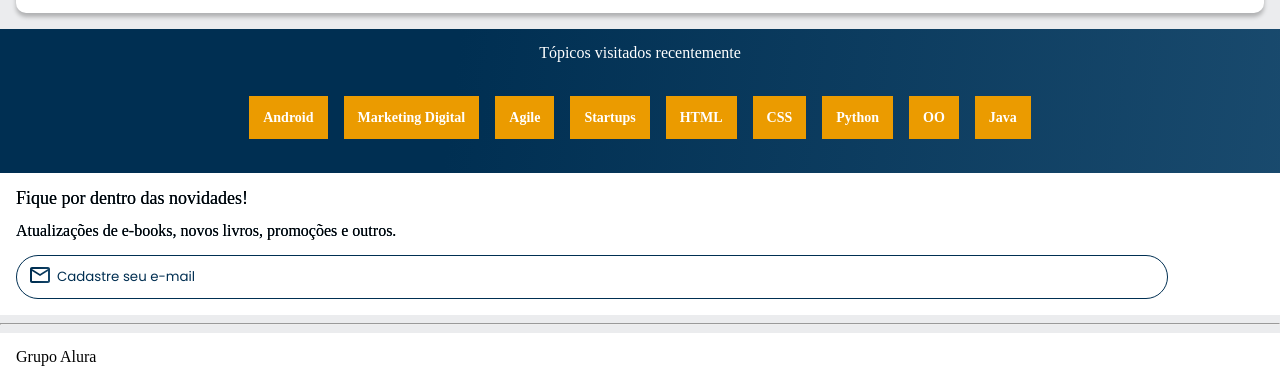
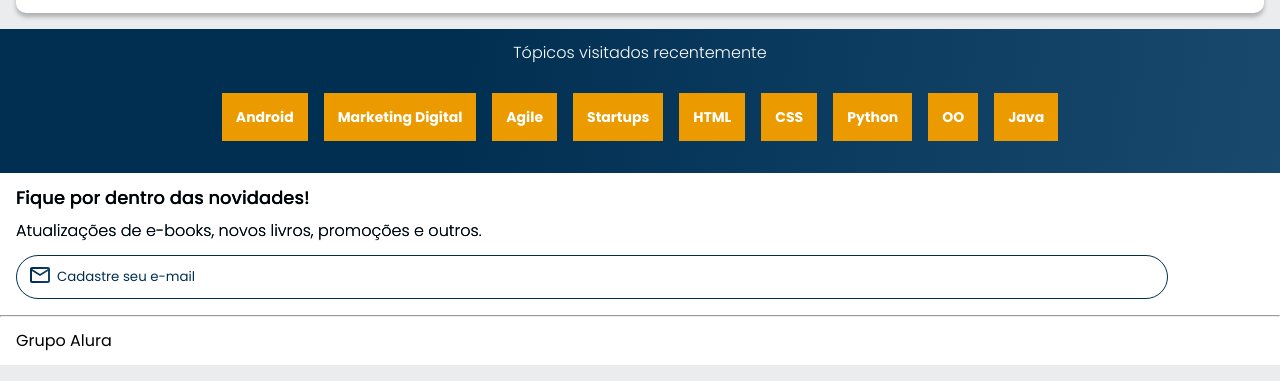
Before and after one commit to luciliarosa/aluraBooks, a plain HTML site: page index.html in a window 1280 px wide. Shown: the part 2336-2717 px from the top of the page. Drawn offline with nearby package versions, Linux system fonts and the light colour scheme.

Commit message:
fix: incorrect font applied to headings

```diff
--- a/index.html
+++ b/index.html
@@ -1,21 +1,15 @@
 <!DOCTYPE html>
-<html lang="pt-br">
+<html>
   <head>
-    <meta charset="UTF-8" />
-    <meta name="viewport" content="width=device-width, initial-scale=1.0" />
-    <title>Alura Books</title>
-    <link
-      rel="stylesheet"
-      href="https://cdn.jsdelivr.net/npm/swiper@11/swiper-bundle.min.css"
-    />
-    <link rel="stylesheet" href="/styles/styles.css" />
-    <link rel="stylesheet" href="/styles/reset.css" />
-    <link rel="preconnect" href="https://fonts.googleapis.com" />
-    <link rel="preconnect" href="https://fonts.gstatic.com" crossorigin />
-    <link
-      href="https://fonts.googleapis.com/css2?family=Poppins:ital,wght@0,100;0,200;0,300;0,400;0,500;0,600;0,700;0,800;0,900;1,100;1,200;1,300;1,400;1,500;1,600;1,700;1,800;1,900&display=swap"
-      rel="stylesheet"
-    />
+    <meta charset="UTF-8">
+    <meta name="viewport" content="width=device-width, initial-scale=1.0">
+    <title>AluraBooks</title>
+    <link rel="stylesheet" href="./styles/reset.css">
+    <link rel="preconnect" href="https://fonts.googleapis.com">
+    <link rel="preconnect" href="https://fonts.gstatic.com" crossorigin>
+    <link href="https://fonts.googleapis.com/css2?family=Poppins:wght@300;400;500;700&display=swap" rel="stylesheet">
+    <link rel="stylesheet" href="https://unpkg.com/swiper@8/swiper-bundle.min.css" />
+    <link rel="stylesheet" href="./styles/styles.css">
   </head>
   <body>
     <header class="cabecalho">
--- a/styles/rodape.css
+++ b/styles/rodape.css
@@ -1,4 +1,4 @@
-.hr {
+hr {
     margin: 0;
 }
 
```
